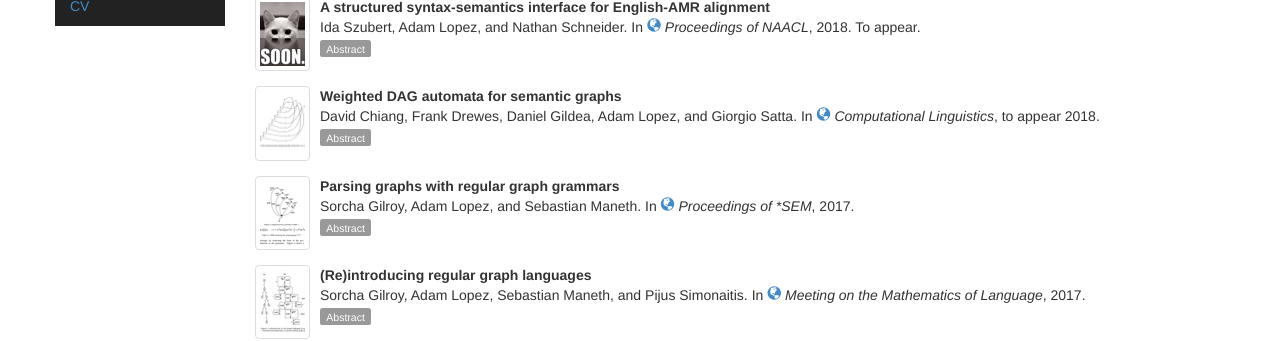
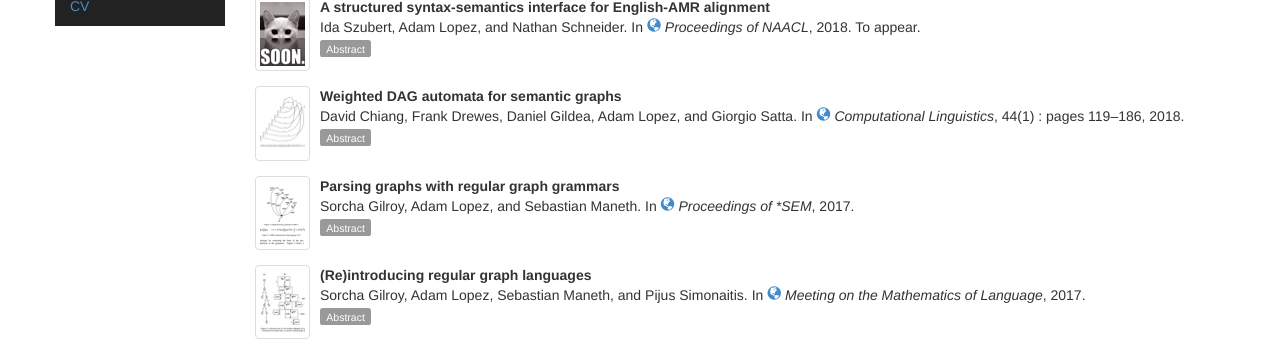
Before and after one commit to alopez/alopez.github.com, a Jekyll site: the page built from index.html, in a window 1280 px wide. Shown: the part 424-765 px from the top of the page. Built offline with Jekyll 4.4.1, drawn with Linux system fonts in a browser that asks for light colours.

Commit message:
Update CL article info

```diff
--- a/_config.yml
+++ b/_config.yml
@@ -66,7 +66,9 @@ papers:
     journal-url: https://www.mitpressjournals.org/loi/coli
     doc-url: https://www.mitpressjournals.org/doi/abs/10.1162/COLI_a_00309
     venue: journal
-    volume: to appear
+    volume: 44
+    number: 1
+    pages: "119&ndash;186"
     abstract: >
       Graphs have a variety of uses in natural language processing,
       particularly as representations of linguistic meaning. A deficit in
```
